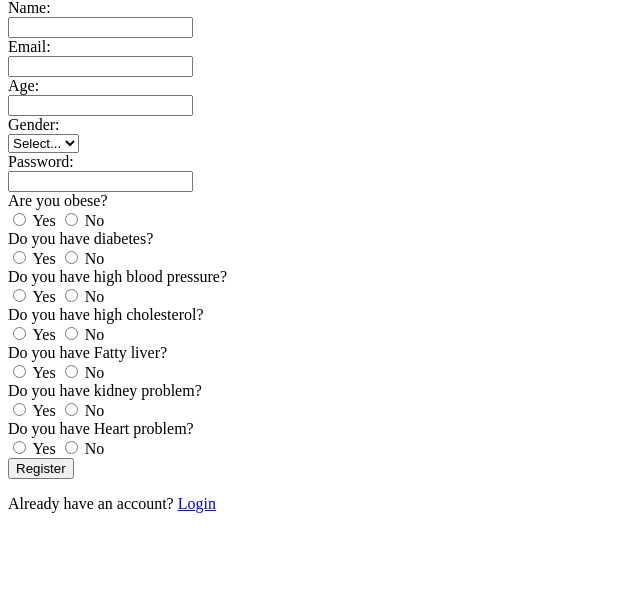
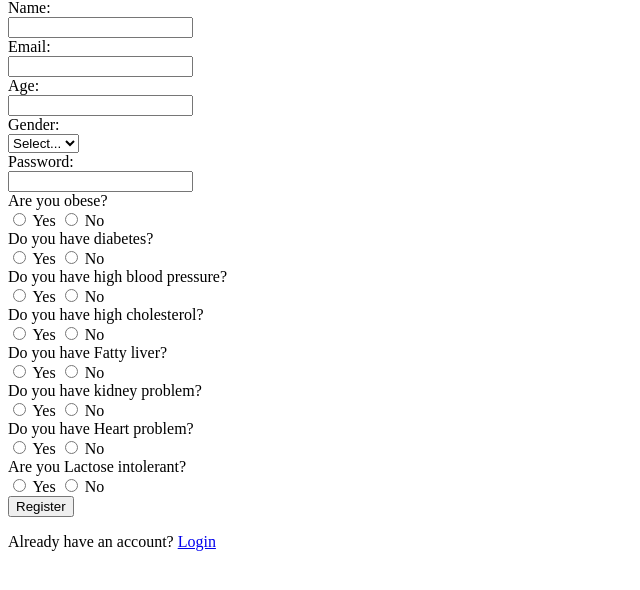
Before and after one commit to Gladwin-George/AI-software-to-detect-harmful-ingredients-in-packaged-food-products-and-beverages, a Flask app: page /register in a window 1280 px wide. Shown: the part 68-658 px from the top of the page, without its empty margins (0-640 px from the left). Run offline with Flask 3, Linux system fonts and the light colour scheme.

Commit message:
added Lactose intolerant for user database

```diff
--- a/main.py
+++ b/main.py
@@ -26,11 +26,12 @@ cursor.execute('''
         password TEXT NOT NULL,
         obese TEXT NOT NULL,
         diabetes TEXT NOT NULL,
-        highbp TEXT NOT NULL,
-        highcholesterol TEXT NOT NULL,
-        fattyliver TEXT NOT NULL,
+        high_bp TEXT NOT NULL,
+        high_cholesterol TEXT NOT NULL,
+        fatty_liver TEXT NOT NULL,
         kidney TEXT NOT NULL,
-        heartproblem TEXT NOT NULL
+        heart_problem TEXT NOT NULL,
+        lactose_intolerance TEXT NOT NULL
     )
 ''')
 conn.commit()
@@ -98,11 +99,12 @@ def register():
         password = request.form['password']
         obese = request.form['obese']
         diabetes = request.form['diabetes']
-        highbp = request.form['highbp']
-        highcholesterol = request.form['highcholesterol']
-        fattyliver = request.form['fattyliver']
+        high_bp = request.form['high_bp']
+        high_cholesterol = request.form['high_cholesterol']
+        fatty_liver = request.form['fatty_liver']
         kidney = request.form['kidney']
-        heartproblem = request.form['heartproblem']
+        heart_problem = request.form['heart_problem']
+        lactose_intolerance = request.form['lactose_intolerance']
 
         # Check if the email is already registered
         conn = sqlite3.connect('users.db')
@@ -119,8 +121,8 @@ def register():
             # Insert the user into the database with additional information
             conn = sqlite3.connect('users.db')
             cursor = conn.cursor()
-            cursor.execute("INSERT INTO users (name, email, age, gender, password, obese, diabetes, highbp, highcholesterol, fattyliver, kidney, heartproblem) VALUES (?, ?, ?, ?, ?, ?, ?, ?, ?, ?, ?, ?)",
-                           (name, email, age, gender, hashed_password, obese, diabetes, highbp, highcholesterol, fattyliver, kidney, heartproblem))
+            cursor.execute("INSERT INTO users (name, email, age, gender, password, obese, diabetes, high_bp, high_cholesterol, fatty_liver, kidney, heart_problem, lactose_intolerance) VALUES (?, ?, ?, ?, ?, ?, ?, ?, ?, ?, ?, ?, ?)",
+                           (name, email, age, gender, hashed_password, obese, diabetes, high_bp, high_cholesterol, fatty_liver, kidney, heart_problem, lactose_intolerance))
             conn.commit()
             conn.close()
 
--- a/templates/register.html
+++ b/templates/register.html
@@ -39,25 +39,29 @@
         <input type="radio" id="diabetesYes" name="diabetes" value="yes" required> Yes
         <input type="radio" id="diabetesNo" name="diabetes" value="no" required> No<br>
 
-        <label for="highbp">Do you have high blood pressure?</label><br>
-        <input type="radio" id="highbpYes" name="highbp" value="yes" required> Yes
-        <input type="radio" id="highbpNo" name="highbp" value="no" required> No<br>
+        <label for="high_bp">Do you have high blood pressure?</label><br>
+        <input type="radio" id="high_bpYes" name="high_bp" value="yes" required> Yes
+        <input type="radio" id="high_bpNo" name="high_bp" value="no" required> No<br>
 
-        <label for="highcholesterol">Do you have high cholesterol?</label><br>
-        <input type="radio" id="highcholesterolYes" name="highcholesterol" value="yes" required> Yes
-        <input type="radio" id="highcholesterolNo" name="highcholesterol" value="no" required> No<br>
+        <label for="high_cholesterol">Do you have high cholesterol?</label><br>
+        <input type="radio" id="high_cholesterolYes" name="high_cholesterol" value="yes" required> Yes
+        <input type="radio" id="high_cholesterolNo" name="high_cholesterol" value="no" required> No<br>
 
-        <label for="fattyliver">Do you have Fatty liver?</label><br>
-        <input type="radio" id="fattyliverYes" name="fattyliver" value="yes" required> Yes
-        <input type="radio" id="fattyliverNo" name="fattyliver" value="no" required> No<br>
+        <label for="fatty_liver">Do you have Fatty liver?</label><br>
+        <input type="radio" id="fatty_liverYes" name="fatty_liver" value="yes" required> Yes
+        <input type="radio" id="fatty_liverNo" name="fatty_liver" value="no" required> No<br>
 
         <label for="kidney">Do you have kidney problem?</label><br>
         <input type="radio" id="kidneyYes" name="kidney" value="yes" required> Yes
         <input type="radio" id="kidneyNo" name="kidney" value="no" required> No<br>
 
-        <label for="heartproblem">Do you have Heart problem?</label><br>
-        <input type="radio" id="heartproblemYes" name="heartproblem" value="yes" required> Yes
-        <input type="radio" id="heartproblemNo" name="heartproblem" value="no" required> No<br>
+        <label for="heart_problem">Do you have Heart problem?</label><br>
+        <input type="radio" id="heart_problemYes" name="heart_problem" value="yes" required> Yes
+        <input type="radio" id="heart_problemNo" name="heart_problem" value="no" required> No<br>
+
+        <label for="lactose_intolerance">Are you Lactose intolerant?</label><br>
+        <input type="radio" id="lactose_intoleranceYes" name="lactose_intolerance" value="yes" required> Yes
+        <input type="radio" id="lactose_intoleranceNo" name="lactose_intolerance" value="no" required> No<br>
 
         <button type="submit">Register</button>
     </form>
```
